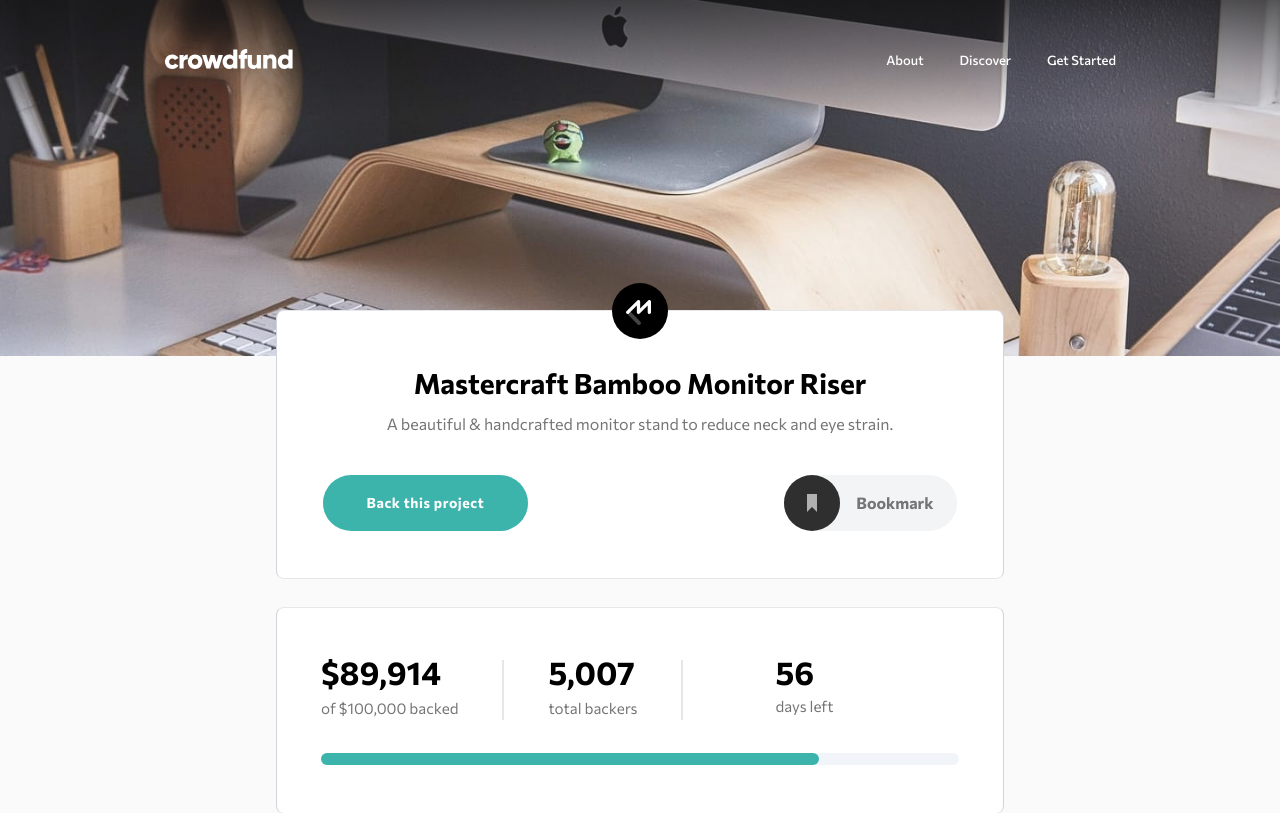
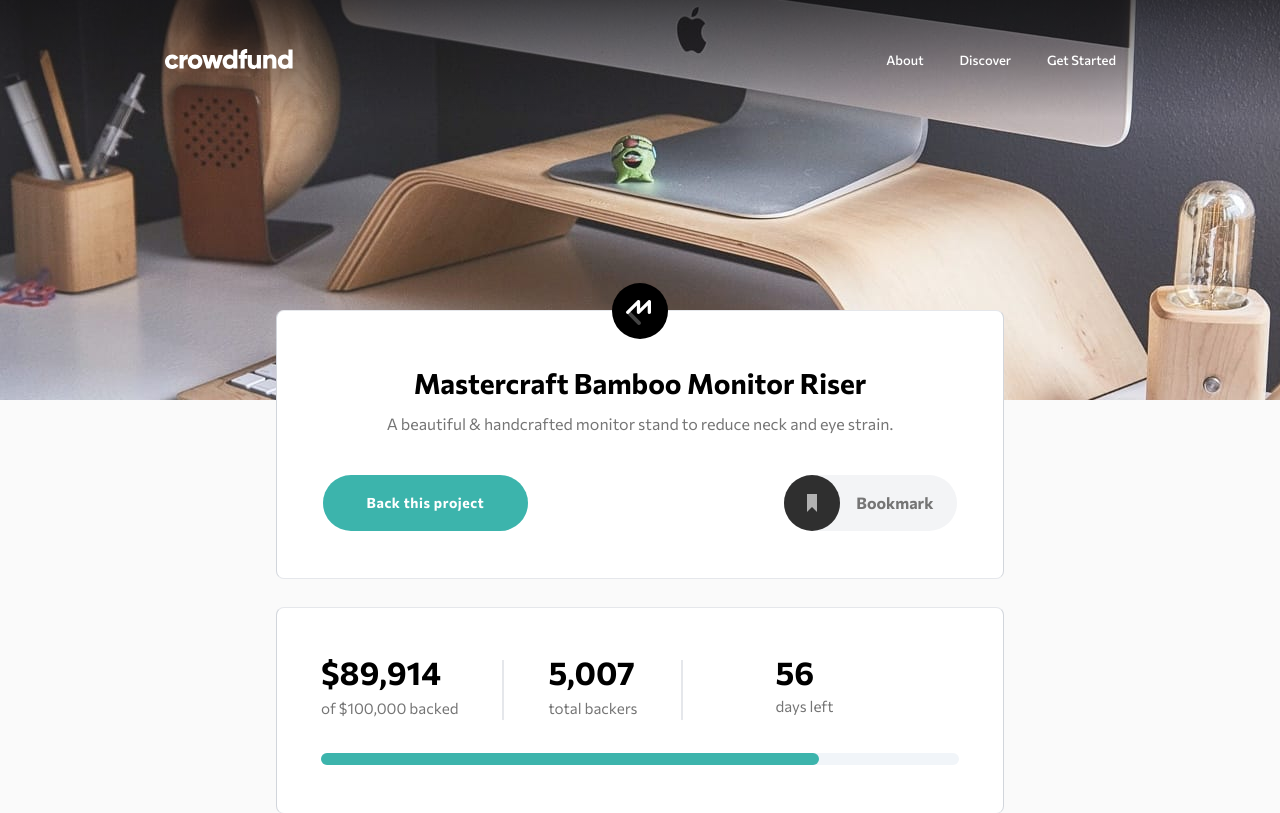
Before and after one commit to adityaphasu/crowdfunding-product-page, a React (Vite) app: page / in a window 1280 px wide. Shown: the top 813 px of the page. Built offline with nearby package versions, Linux system fonts and the light colour scheme.

Commit message:
remove contain class to fix bg-image

```diff
--- a/src/components/Header.jsx
+++ b/src/components/Header.jsx
@@ -15,7 +15,7 @@ export default function Header() {
   const links = ["About", "Discover", "Get Started"];
 
   return (
-    <header className="h-[19rem] bg-hero-mobile bg-cover bg-no-repeat lg:h-[25rem] lg:bg-hero-desktop lg:bg-contain">
+    <header className="h-[19rem] bg-hero-mobile bg-cover bg-no-repeat lg:h-[25rem] lg:bg-hero-desktop">
       <AnimatedComponent
         tag="nav"
         animateInView={true}
```
